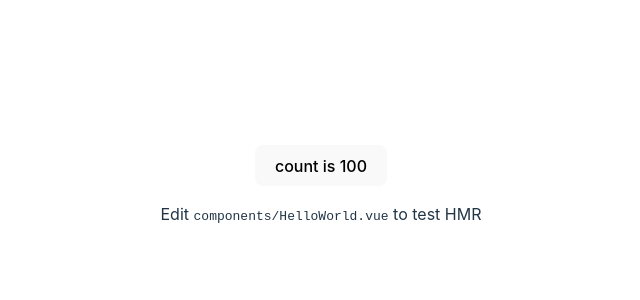
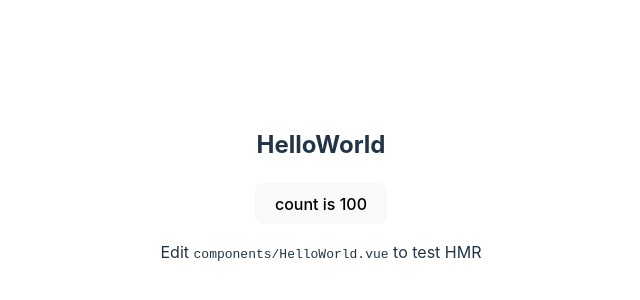
Before and after one commit to jackchoumine/web-gis-demos, a Vue app: page / in a window 1280 px wide. Shown: the part 206-506 px from the top of the page, without its empty margins (319-959 px from the left). Built offline with nearby package versions, Linux system fonts and the light colour scheme.

Commit message:
为何页面不更新

```diff
--- a/src/App.vue
+++ b/src/App.vue
@@ -2,7 +2,7 @@
  * @Author      : ZhouQiJun
  * @Date        : 2023-06-11 23:54:36
  * @LastEditors : ZhouQiJun
- * @LastEditTime: 2023-06-12 23:39:41
+ * @LastEditTime: 2023-06-12 23:59:37
  * @Description :
 -->
 <script setup lang="ts">
@@ -16,6 +16,7 @@ const count = ref(100)
 
 <template>
   <div class="card">
+    <h2>HelloWorld</h2>
     <button type="button" @click="count++">count is {{ count }}</button>
     <p>
       Edit
```
